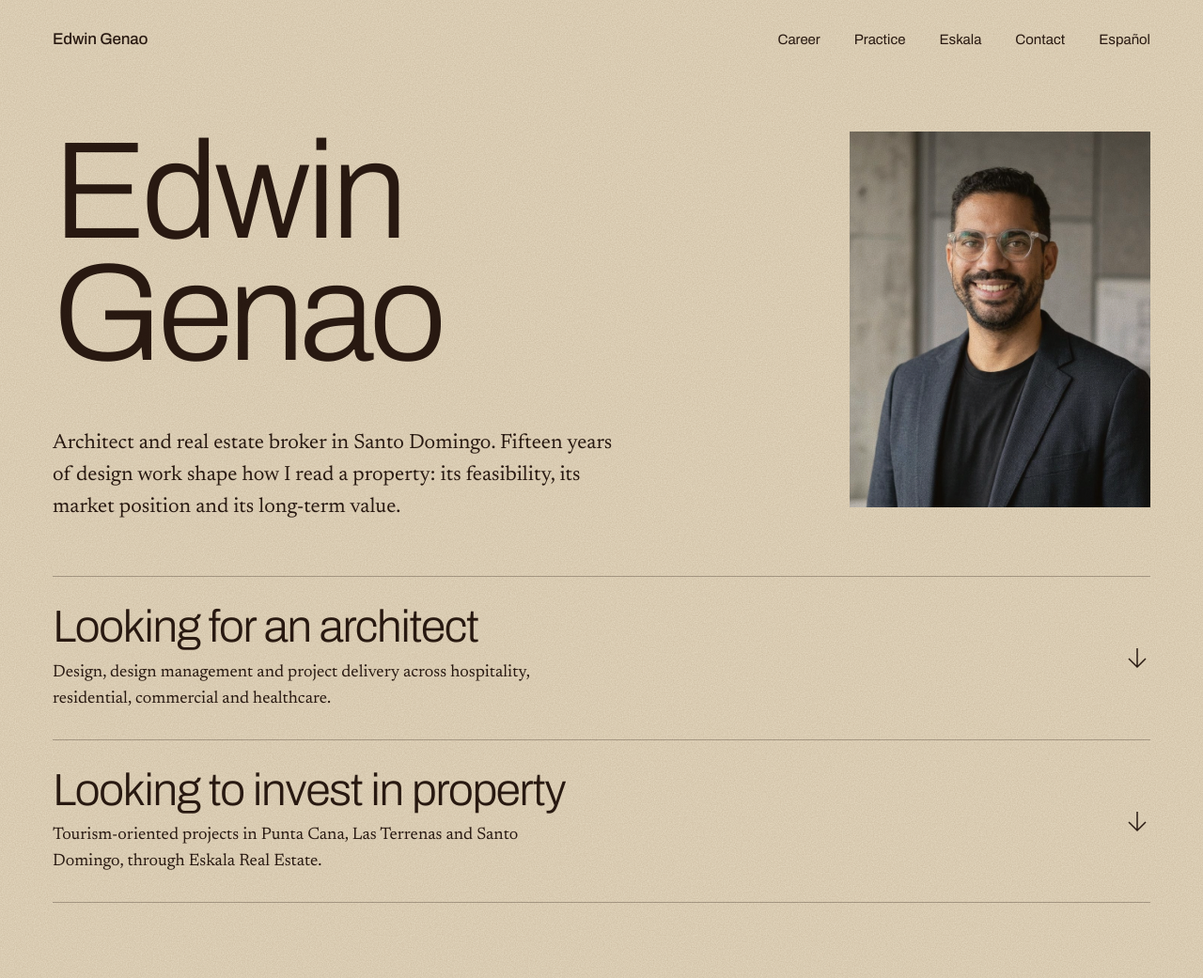
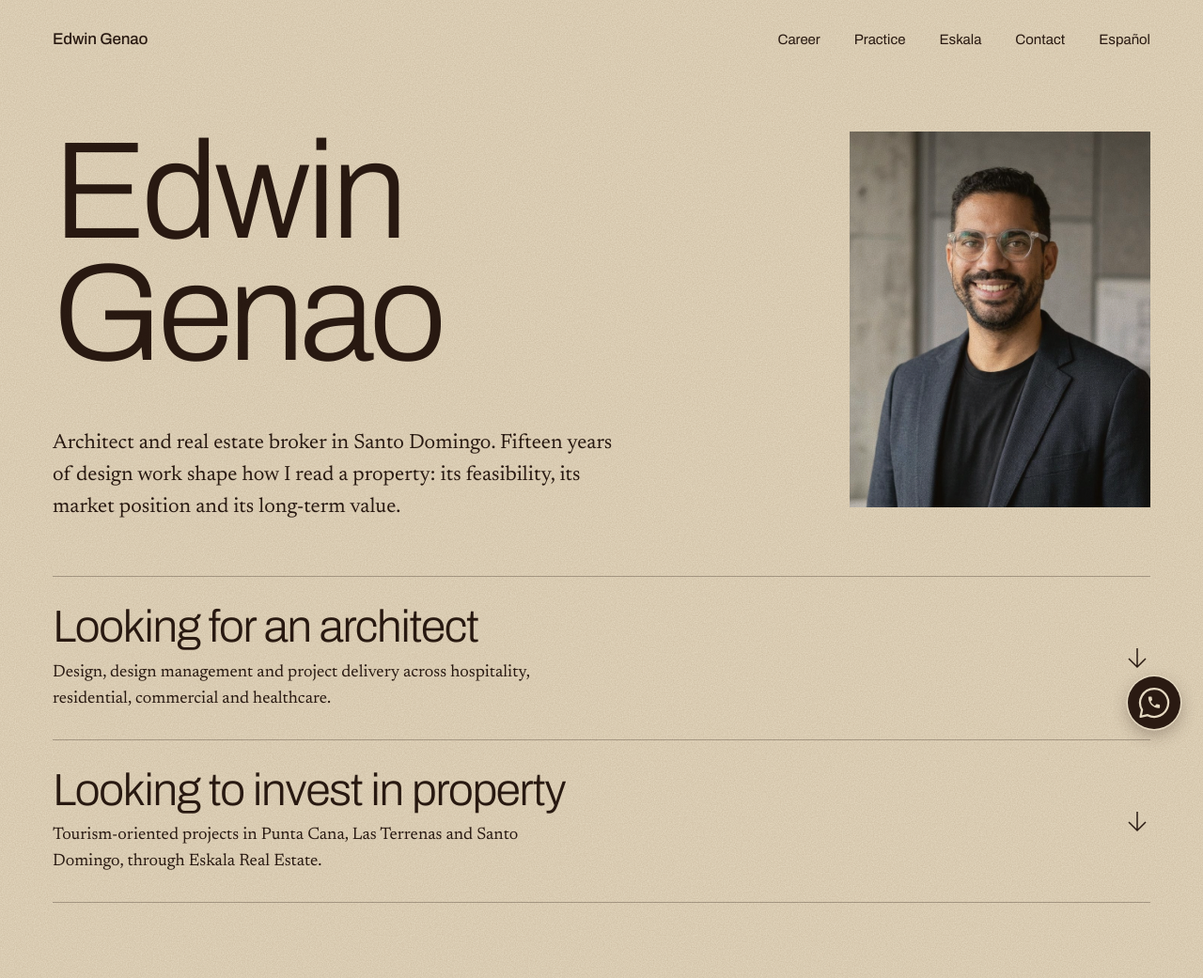
Before and after one commit to edwingenao/edwingenao-web, a plain HTML site: page index.html in a window 1280 px wide. Shown: the top 1041 px of the page at 94% size. Drawn offline with Linux system fonts and the light colour scheme.

Commit message:
Add files via upload

```diff
--- a/index.html
+++ b/index.html
@@ -90,6 +90,14 @@ a{transition:color .2s}
 }
 </style>
 <script type="application/ld+json">{"@context":"https://schema.org","@type":"ProfilePage","inLanguage":"en","url":"https://edwingenao.com/","mainEntity":{"@type":"Person","name":"Edwin Genao","url":"https://edwingenao.com/","image":"https://edwingenao.com/edwin.jpg","jobTitle":"Architect and real estate broker","description":"Architect and real estate broker in Santo Domingo, Dominican Republic. Senior Architect at Gensler and co-founder of Eskala Real Estate.","telephone":"+18299011002","address":{"@type":"PostalAddress","addressLocality":"Santo Domingo","addressCountry":"DO"},"worksFor":[{"@type":"Organization","name":"Gensler"},{"@type":"Organization","name":"Eskala Real Estate","url":"https://eskala.com.do"}],"memberOf":{"@type":"Organization","name":"Asociación de Empresas Inmobiliarias de la República Dominicana (AEI)"},"alumniOf":[{"@type":"CollegeOrUniversity","name":"Universidad Politécnica de Valencia"},{"@type":"CollegeOrUniversity","name":"Pontificia Universidad Católica Madre y Maestra"}],"knowsLanguage":["es","en","fr"],"sameAs":["https://www.linkedin.com/in/edwingenao","https://eskala.com.do"]}}</script>
+<style>
+.wa{position:fixed;right:24px;bottom:24px;z-index:50;display:flex;align-items:center;justify-content:center;width:56px;height:56px;border-radius:50%;background:#2A1A12;box-shadow:0 0 0 1.5px #E6DAC2,0 6px 18px rgba(42,26,18,.32);text-decoration:none}
+.wa svg{width:56px;height:56px}
+.wa:hover{background:#243327}
+.wa:focus-visible{outline:2px solid #7A5216;outline-offset:5px}
+@media (max-width:700px){.wa{right:16px;bottom:16px}}
+@media (prefers-reduced-motion:no-preference){.wa{animation:fade .6s ease-out 1.6s both;transition:background-color .25s,transform .25s}.wa:hover{transform:translateY(-2px)}}
+</style>
 </head>
 <body>
 
@@ -297,5 +305,6 @@ a{transition:color .2s}
 </footer>
 
 </div>
+<a class="wa" href="https://wa.me/18299011002?text=Hello%20Edwin%2C%20I%20saw%20your%20website%20and%20would%20like%20to%20talk." target="_blank" rel="noopener" aria-label="Chat on WhatsApp"><svg viewBox="0 0 60 60" aria-hidden="true" fill="none"><path d="M30 14a16 16 0 0 0-13.8 24.1L14.5 46l8.1-1.9A16 16 0 1 0 30 14z" stroke="#E6DAC2" stroke-width="2.4" stroke-linejoin="round"/><path transform="translate(21.2 20.8) scale(.73)" fill="#E6DAC2" d="M6.62 10.79c1.44 2.83 3.76 5.14 6.59 6.59l2.2-2.2c.27-.27.67-.36 1.02-.24 1.12.37 2.33.57 3.57.57.55 0 1 .45 1 1V20c0 .55-.45 1-1 1-9.39 0-17-7.61-17-17 0-.55.45-1 1-1h3.5c.55 0 1 .45 1 1 0 1.25.2 2.45.57 3.57.11.35.03.74-.25 1.02l-2.2 2.2z"/></svg></a>
 </body>
 </html>
```
Also changed, not shown: es.html (+9 -0 lines).
